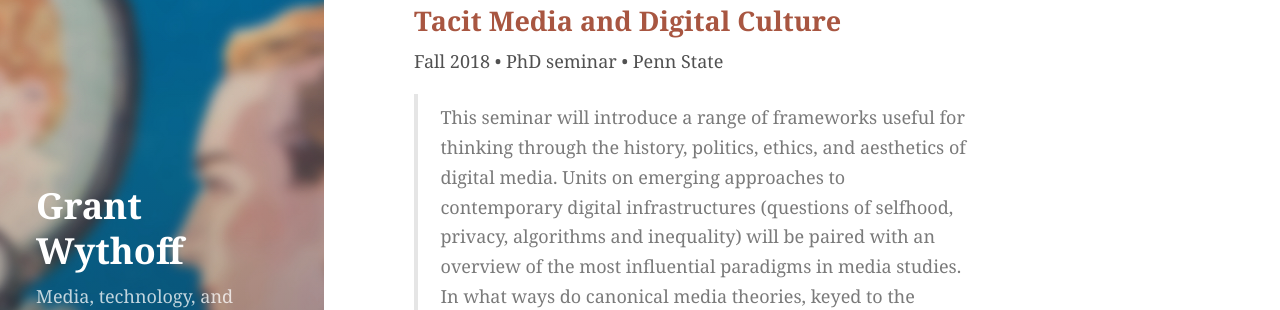
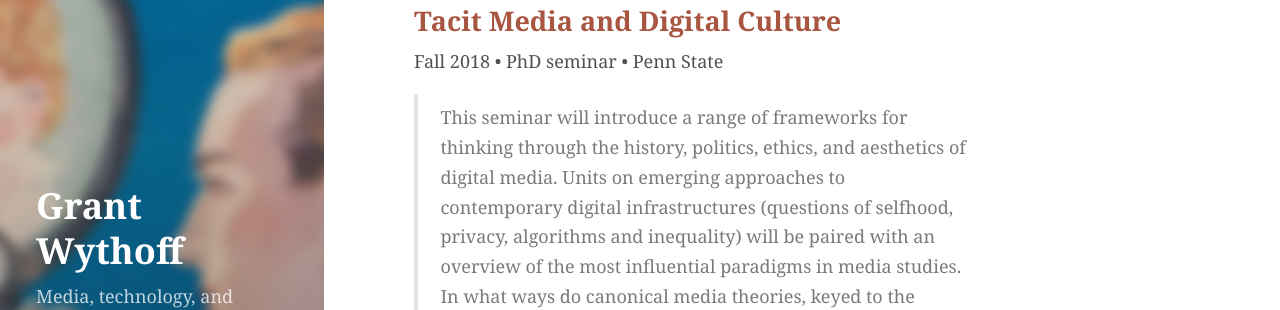
Before and after one commit to gwijthoff/wythoff.net, a Jekyll site: the page built from teaching.md, in a window 1280 px wide and 900 px high. Shown: the part 169-479 px from the top of the window. Built offline with Jekyll 4.4.1, drawn with Linux system fonts in a browser that asks for light colours; some of the changed text lies outside the part shown.

```diff
--- a/teaching.md
+++ b/teaching.md
@@ -8,7 +8,7 @@
 
 Fall 2018 • PhD seminar • Penn State
 
-> This seminar will introduce a range of frameworks useful for thinking through the history, politics, ethics, and aesthetics of digital media. Units on emerging approaches to contemporary digital infrastructures (questions of selfhood, privacy, algorithms and inequality) will be paired with an overview of the most influential paradigms in media studies. In what ways do canonical media theories, keyed to the analysis of older media (cinema, radio), address contemporary issues in digital culture and politics? Concepts from our readings will be operationalized with weekly exercises that include tactics for or protecting personal data, blocking unwarranted surveillance, and leaving filter bubbles. Students will leave with the basic computational literacy necessary for informed scholarship that both critiques and utilizes digital media.
+> This seminar will introduce a range of frameworks for thinking through the history, politics, ethics, and aesthetics of digital media. Units on emerging approaches to contemporary digital infrastructures (questions of selfhood, privacy, algorithms and inequality) will be paired with an overview of the most influential paradigms in media studies. In what ways do canonical media theories, keyed to the analysis of older media (cinema, radio), address contemporary issues in digital culture and politics? Concepts from our readings will be operationalized with weekly exercises that include tactics for or protecting personal data, blocking unwarranted surveillance, and leaving filter bubbles. Students will leave with the basic computational literacy necessary for informed scholarship that both critiques and utilizes digital media.
 
 ## [Global Science Fiction](https://gwijthoff.github.io/globalSF/)
 
```
Also changed, not shown: writing.md (+15 -5 lines).
